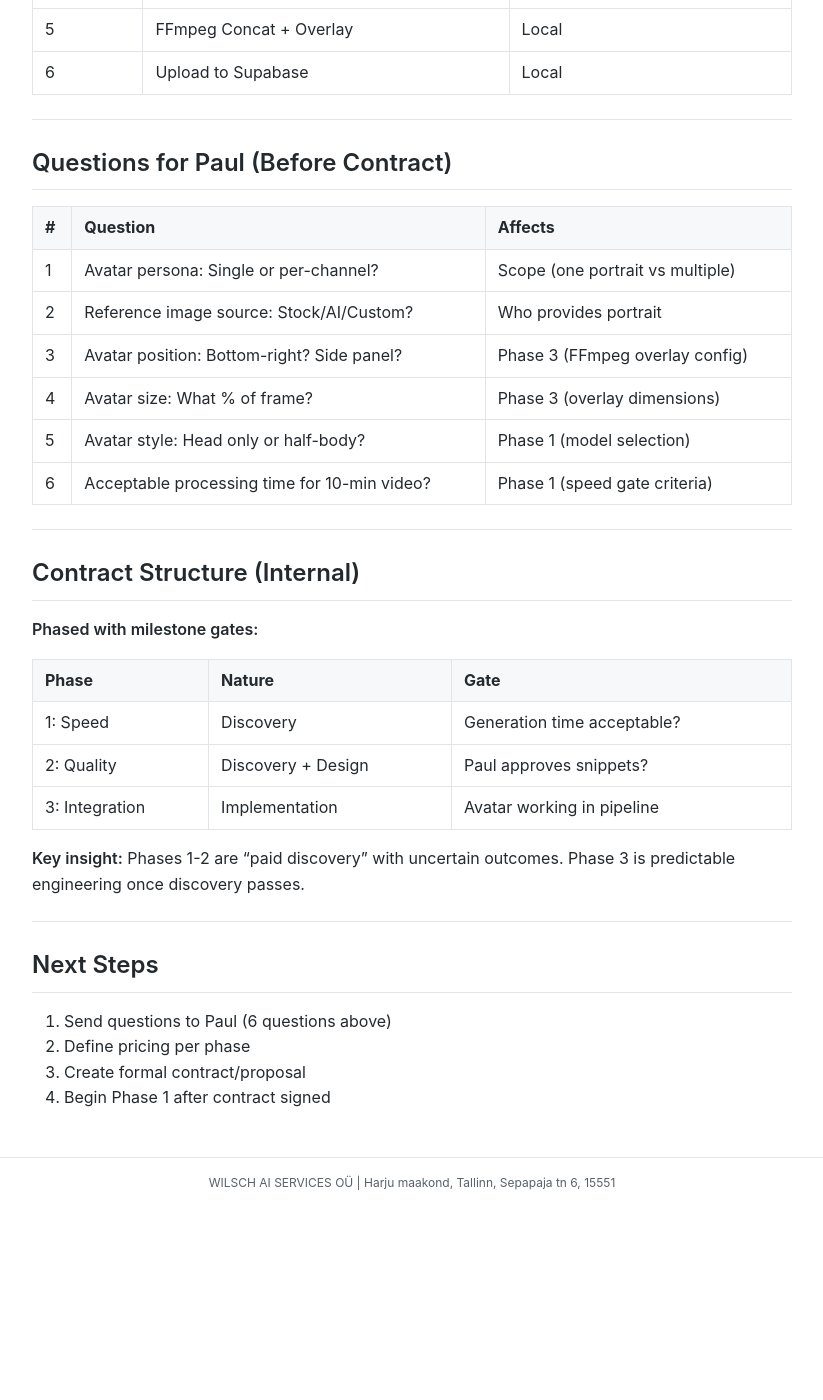
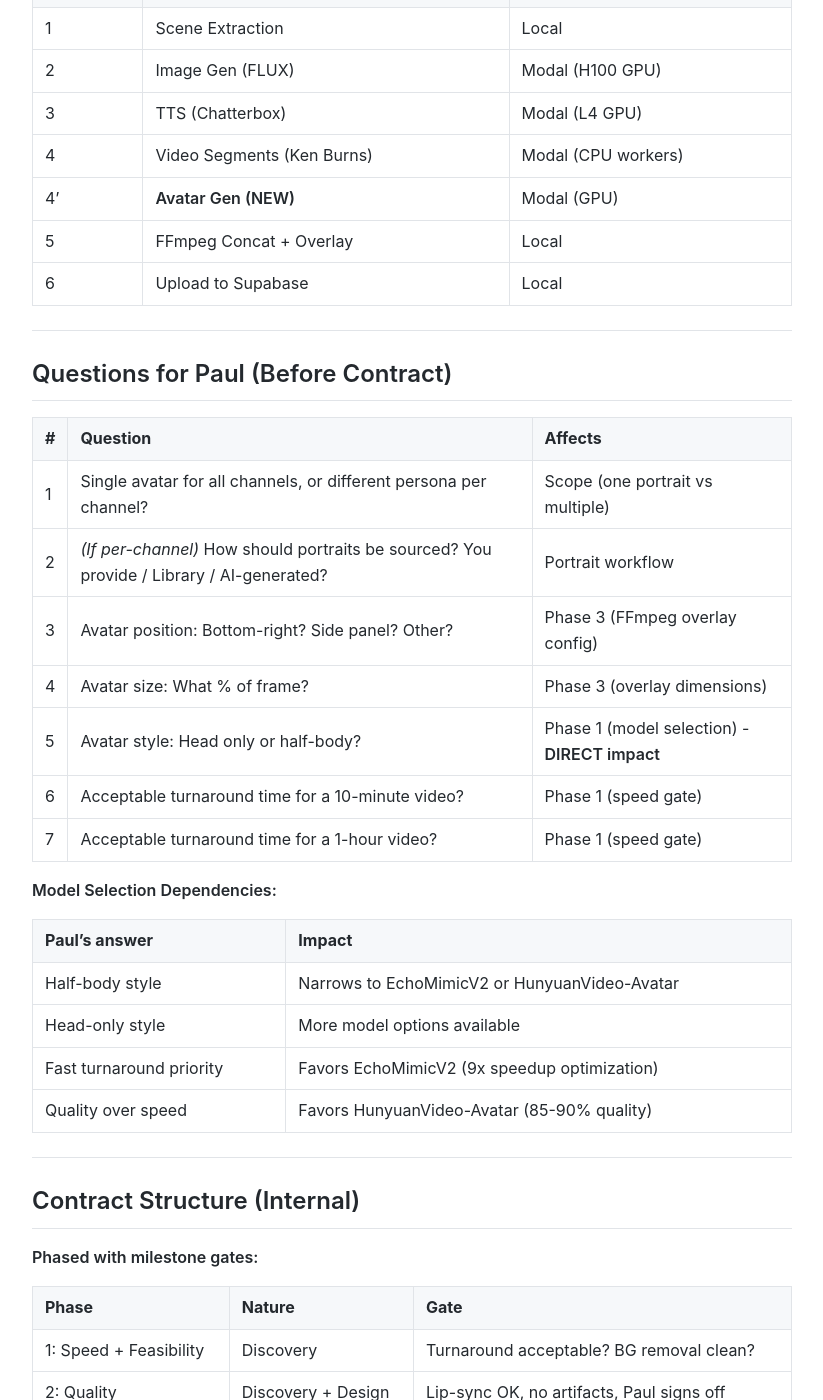
Before and after one commit to MariusWilsch/public-wilsch-ai-pages, a Jekyll site: the page built from project/paul_youtube_fullstack/avatar-contract-scope.md, in a window 1280 px wide and 1400 px high, scrolled down 3467 px. Shown: the whole window, without its empty margins (228-1051 px from the left). Built offline with Jekyll 4.4.1, drawn with Linux system fonts in a browser that asks for light colours; our own code applies the rules of GitHub Pages for plain Markdown files; before the commit the page ends 4674 px from its top, so only the background shows below that; some of the changed text lies outside the part shown.

Commit message:
Sync from hippocampus 2026-01-18

```diff
--- a/project/paul_youtube_fullstack/avatar-contract-scope.md
+++ b/project/paul_youtube_fullstack/avatar-contract-scope.md
@@ -5,9 +5,9 @@ publish: true
 # Avatar Integration Contract Scope
 [[client-paul]]
 
-**Date:** 2026-01-18
+**Date:** 2026-01-18 (refined)
 
-**Status:** Scope Complete, Questions Pending
+**Status:** Scope Refined, Questions Ready for Paul
 
 **Issue:** [#474](https://github.com/DaveX2001/deliverable-tracking/issues/474)
 
@@ -34,22 +34,25 @@ Each phase has a confidence gate. Work stops if a phase fails.
 
 ---
 
-## Phase 1: Speed Spike
+## Phase 1: Speed + Feasibility Spike
 
-**Goal:** Prove avatar generation is fast enough for production.
+**Goal:** Prove avatar generation is fast enough AND technically viable for production.
 
 | Atom | What | Output |
 |------|------|--------|
 | 1.1 | Deploy HunyuanVideo-Avatar + EchoMimicV2 on Modal | Two working endpoints |
 | 1.2 | Create input interface (TTS audio + portrait) | API accepting 24kHz WAV + image |
-| 1.3 | Run benchmark (short clip + full 10-min) | Timing data for both models |
-| 1.4 | Evaluate vs threshold (Paul defines) | Model recommendation + Go/No-Go |
+| 1.3 | Run benchmark using **real project audio** (10-min + 1-hour samples) | Timing data for both models |
+| 1.4 | Test BG removal (Matanyone) | Transparent avatar video quality |
+| 1.5 | Evaluate vs threshold (Paul defines) | Model recommendation + Go/No-Go |
 
 **TTS Output Format (from codebase):**
 - Sample rate: 24,000 Hz
 - Channels: Mono
 - Bit depth: 32-bit Float
 - Path: `{transcript_dir}/audio/audio_narrative_transcript.wav`
+
+**Test inputs:** Use actual TTS audio from existing projects (not synthetic test audio) to validate audio compatibility with lip-sync.
 
 **Models to test:**
 
@@ -58,7 +61,9 @@ Each phase has a confidence gate. Work stops if a phase fails.
 | HunyuanVideo-Avatar (via Wan2GP) | 85-90% | 10GB | Best quality, low VRAM mode |
 | EchoMimicV2 | 80-85% | 16GB | Apache 2.0, 9x speedup optimization |
 
-**Gate criteria:** Processing time < Paul's acceptable threshold for 10-min video.
+**Gate criteria:**
+- Processing time < Paul's acceptable threshold (for both 10-min and 1-hour videos)
+- BG removal produces clean transparent output
 
 ---
 
@@ -68,16 +73,16 @@ Each phase has a confidence gate. Work stops if a phase fails.
 
 | Atom | What | Output |
 |------|------|--------|
-| 2.1 | BG removal test | Transparent avatar video |
-| 2.2 | Portrait spec discovery | Optimal image format/size |
-| 2.3 | Quality review | Send snippets → Paul approves |
-| 2.4 | Integration architecture design | How avatar fits into pipeline |
+| 2.1 | Portrait spec discovery | Optimal image format/size |
+| 2.2 | Quality review | Send snippets → Paul approves |
+| 2.3 | Integration architecture design | How avatar fits into pipeline |
 
-**BG Removal (conditional on Phase 1 winner):**
-- If HunyuanVideo-Avatar wins → Use Wan2GP's built-in Matanyone
-- If EchoMimicV2 wins → Integrate standalone Matanyone
+**Quality Approval Criteria (milestone-based):**
+- Lip-sync is acceptable
+- No visual artifacts
+- Paul signs off
 
-**Phase 2 deliverable:** "It works" + "Here's how we'll integrate it"
+**Phase 2 deliverable:** "Quality approved" + "Here's how we'll integrate it"
 
 ---
 
@@ -131,12 +136,22 @@ Scene Extraction (1) ──┬──→ Image Gen (2) → Video Segments (4) ─
 
 | # | Question | Affects |
 |---|----------|---------|
-| 1 | Avatar persona: Single or per-channel? | Scope (one portrait vs multiple) |
-| 2 | Reference image source: Stock/AI/Custom? | Who provides portrait |
-| 3 | Avatar position: Bottom-right? Side panel? | Phase 3 (FFmpeg overlay config) |
+| 1 | Single avatar for all channels, or different persona per channel? | Scope (one portrait vs multiple) |
+| 2 | *(If per-channel)* How should portraits be sourced? You provide / Library / AI-generated? | Portrait workflow |
+| 3 | Avatar position: Bottom-right? Side panel? Other? | Phase 3 (FFmpeg overlay config) |
 | 4 | Avatar size: What % of frame? | Phase 3 (overlay dimensions) |
-| 5 | Avatar style: Head only or half-body? | Phase 1 (model selection) |
-| 6 | Acceptable processing time for 10-min video? | Phase 1 (speed gate criteria) |
+| 5 | Avatar style: Head only or half-body? | Phase 1 (model selection) - **DIRECT impact** |
+| 6 | Acceptable turnaround time for a 10-minute video? | Phase 1 (speed gate) |
+| 7 | Acceptable turnaround time for a 1-hour video? | Phase 1 (speed gate) |
+
+**Model Selection Dependencies:**
+
+| Paul's answer | Impact |
+|---------------|--------|
+| Half-body style | Narrows to EchoMimicV2 or HunyuanVideo-Avatar |
+| Head-only style | More model options available |
+| Fast turnaround priority | Favors EchoMimicV2 (9x speedup optimization) |
+| Quality over speed | Favors HunyuanVideo-Avatar (85-90% quality) |
 
 ---
 
@@ -146,8 +161,8 @@ Scene Extraction (1) ──┬──→ Image Gen (2) → Video Segments (4) ─
 
 | Phase | Nature | Gate |
 |-------|--------|------|
-| 1: Speed | Discovery | Generation time acceptable? |
-| 2: Quality | Discovery + Design | Paul approves snippets? |
+| 1: Speed + Feasibility | Discovery | Turnaround acceptable? BG removal clean? |
+| 2: Quality | Discovery + Design | Lip-sync OK, no artifacts, Paul signs off |
 | 3: Integration | Implementation | Avatar working in pipeline |
 
 **Key insight:** Phases 1-2 are "paid discovery" with uncertain outcomes. Phase 3 is predictable engineering once discovery passes.
@@ -156,7 +171,7 @@ Scene Extraction (1) ──┬──→ Image Gen (2) → Video Segments (4) ─
 
 ## Next Steps
 
-1. Send questions to Paul (6 questions above)
+1. Send questions to Paul (7 questions above)
 2. Define pricing per phase
 3. Create formal contract/proposal
 4. Begin Phase 1 after contract signed
```
Also changed, not shown: global/ac-dod-framework.md (+35 -5 lines).
